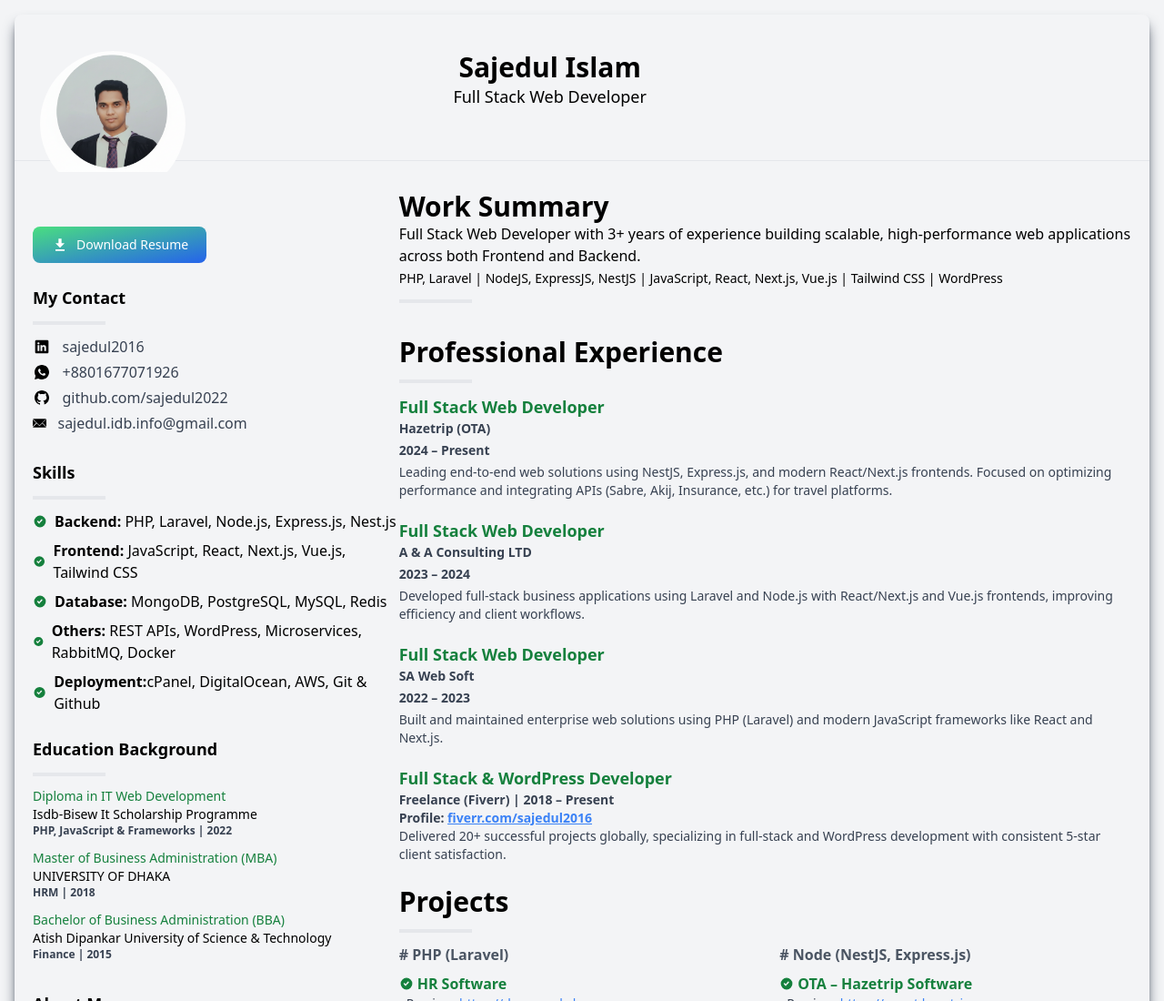
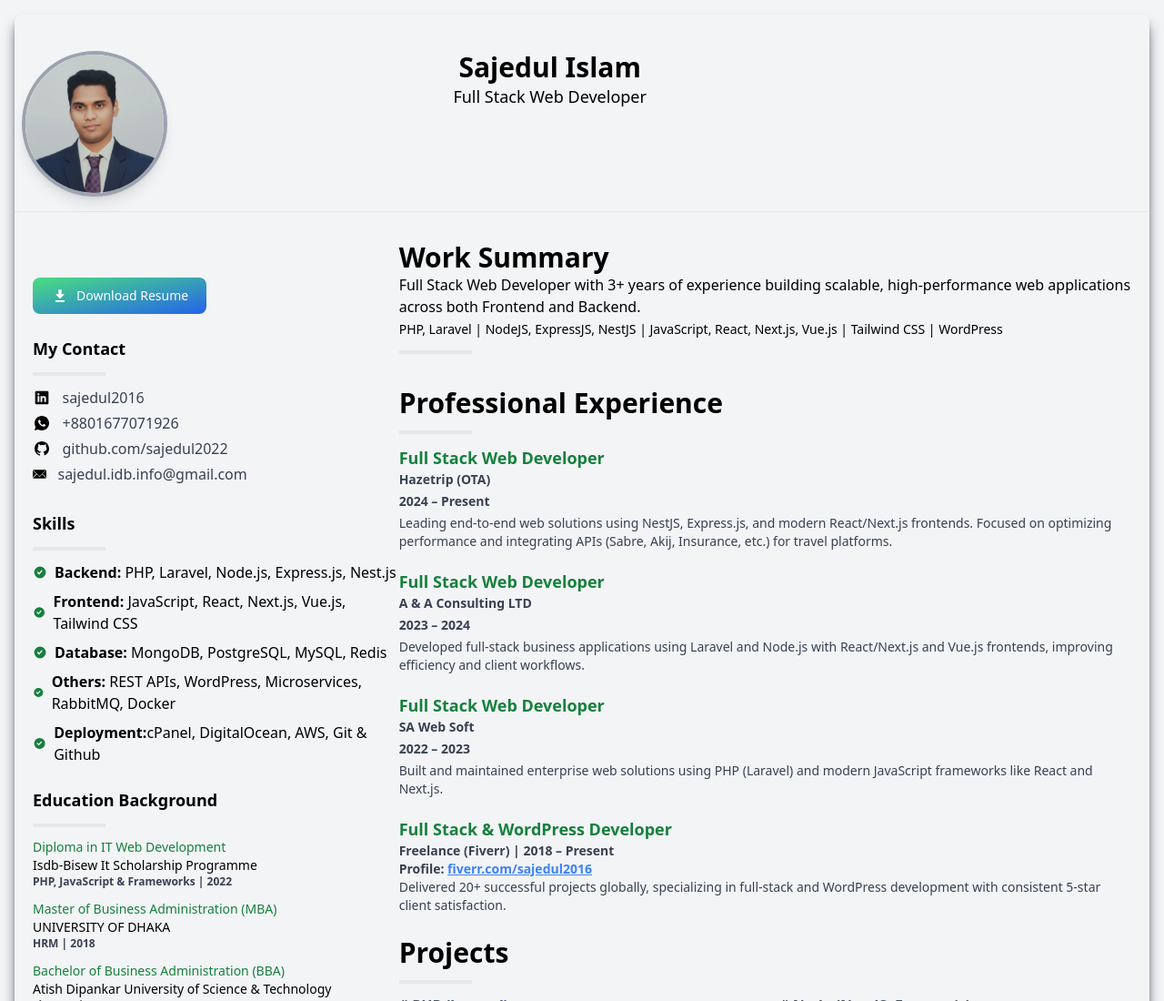
Before and after one commit to sajedul2022/sajedul2022.github.io, a plain HTML site: page index.html in a window 1280 px wide. Shown: the top 1100 px of the page at 91% size. Drawn offline with nearby package versions, Linux system fonts and the light colour scheme.

Commit message:
Update index.html

```diff
--- a/index.html
+++ b/index.html
@@ -1,4 +1,4 @@
-<!DOCTYPE html>
+<!doctype html>
 <html lang="en">
   <head>
     <meta charset="UTF-8" />
@@ -20,12 +20,19 @@
   <body class="">
     <div class="bg-gray-100 p-4">
       <div class="border-1 shadow-lg shadow-gray-700 rounded-lg">
-        <!-- top content -->
+
+         <!-- top content -->
         <div class="flex rounded-t-lg bg-top-color sm:px-2 w-full">
-          <div
-            class="h-40 w-40 overflow-hidden sm:rounded-full sm:relative sm:p-0 top-10 left-5 p-3"
-          >
-            <img src="image/sajedul-profile.jpeg" />
+          <div class="flex items-center justify-center mt-10 mb-4">
+            <div
+              class="rounded-full shadow-lg border-4 border-gray-400 overflow-hidden h-40 w-40"
+            >
+              <img
+                src="image/00.1.4.Formal.jpg"
+                alt="Profile Image"
+                class="object-cover h-full w-full"
+              />
+            </div>
           </div>
 
           <div class="w-2/3 sm:text-center pl-5 mt-10 text-start">
@@ -36,7 +43,7 @@
           </div>
         </div>
 
-        <hr />
+        <hr class="mt-0 mb-0" />
 
         <!-- main content -->
         <div class="p-5">
```
